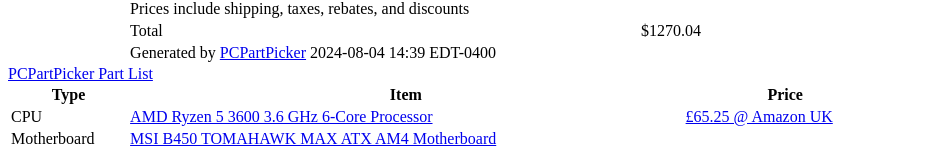
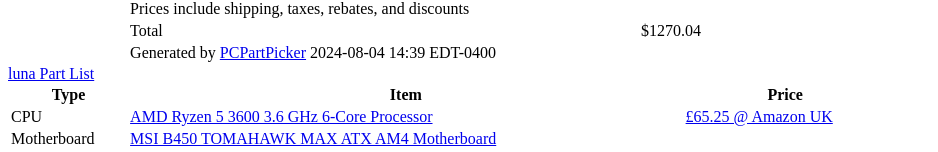
Before and after one commit to clart-dot-zip/compooters, a plain HTML site: page index.html in a window 1280 px wide. Shown: the part 951-1103 px from the top of the page, without its empty margins (0-938 px from the left). Drawn offline with Linux system fonts and the light colour scheme.

Commit message:
Update index.html

```diff
--- a/index.html
+++ b/index.html
@@ -299,7 +299,7 @@
   </tbody>
 </table>
 
-<a href="https://uk.pcpartpicker.com/list/cwWDt7">PCPartPicker Part List</a>
+<a href="https://uk.pcpartpicker.com/list/cwWDt7">luna Part List</a>
 <table class="pcpp-part-list">
   <thead>
     <tr>
```
